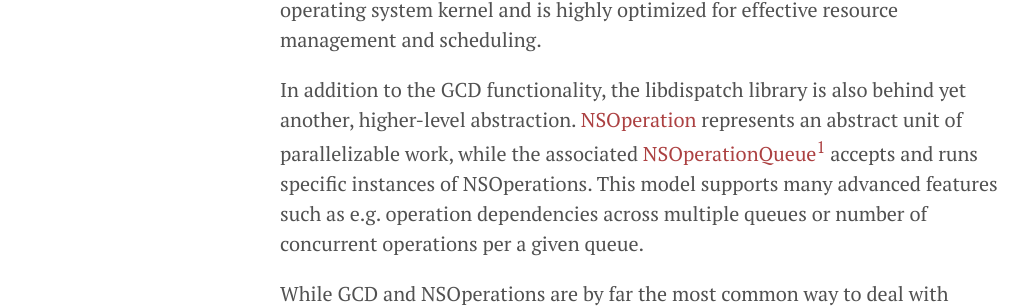
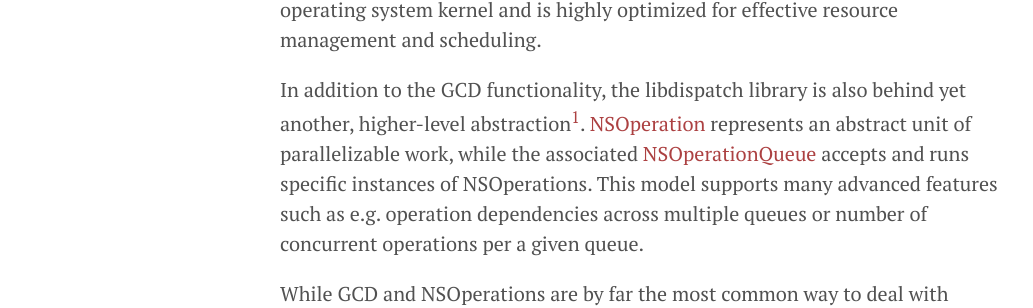
Before and after one commit to akpw/akpw, a Jekyll site: the page built from _posts/2016-2-15-Swift concurrency.md, in a window 1280 px wide and 900 px high, scrolled down 2251 px. Shown: the part 184-492 px from the top of the window, without its empty margins (0-1033 px from the left). Built offline with Jekyll 4.4.1, drawn with Linux system fonts in a browser that asks for light colours; comment, search, counter and statistics services are not loaded.

```diff
--- a/_posts/2016-2-15-Swift concurrency.md
+++ b/_posts/2016-2-15-Swift concurrency.md
@@ -36,7 +36,7 @@ GCD abstracts thread creation, moving it down to the system level and handling a
 
 On all Darwin platforms, Grand Central Dispatch is tightly integrated with the operating system kernel and is highly optimized for effective resource management and scheduling.
 
-In addition to the GCD functionality, the libdispatch library is also behind yet another, higher-level abstraction.   [NSOperation](https://developer.apple.com/library/ios/documentation/Cocoa/Reference/NSOperation_class/index.html) represents an abstract unit of parallelizable work, while the associated [NSOperationQueue](https://developer.apple.com/library/prerelease/ios/documentation/Cocoa/Reference/NSOperationQueue_class/)[^1] accepts and runs specific instances of NSOperations. This model supports many advanced features such as e.g. operation dependencies across multiple queues or number of concurrent operations per a given queue.
+In addition to the GCD functionality, the libdispatch library is also behind yet another, higher-level abstraction[^1].   [NSOperation](https://developer.apple.com/library/ios/documentation/Cocoa/Reference/NSOperation_class/index.html) represents an abstract unit of parallelizable work, while the associated [NSOperationQueue](https://developer.apple.com/library/prerelease/ios/documentation/Cocoa/Reference/NSOperationQueue_class/) accepts and runs specific instances of NSOperations. This model supports many advanced features such as e.g. operation dependencies across multiple queues or number of concurrent operations per a given queue.
 
 While GCD and NSOperations are by far the most common way to deal with concurrency in iOS and OSX, Apple still recognizes explicit creation and management of threads.
 
```
